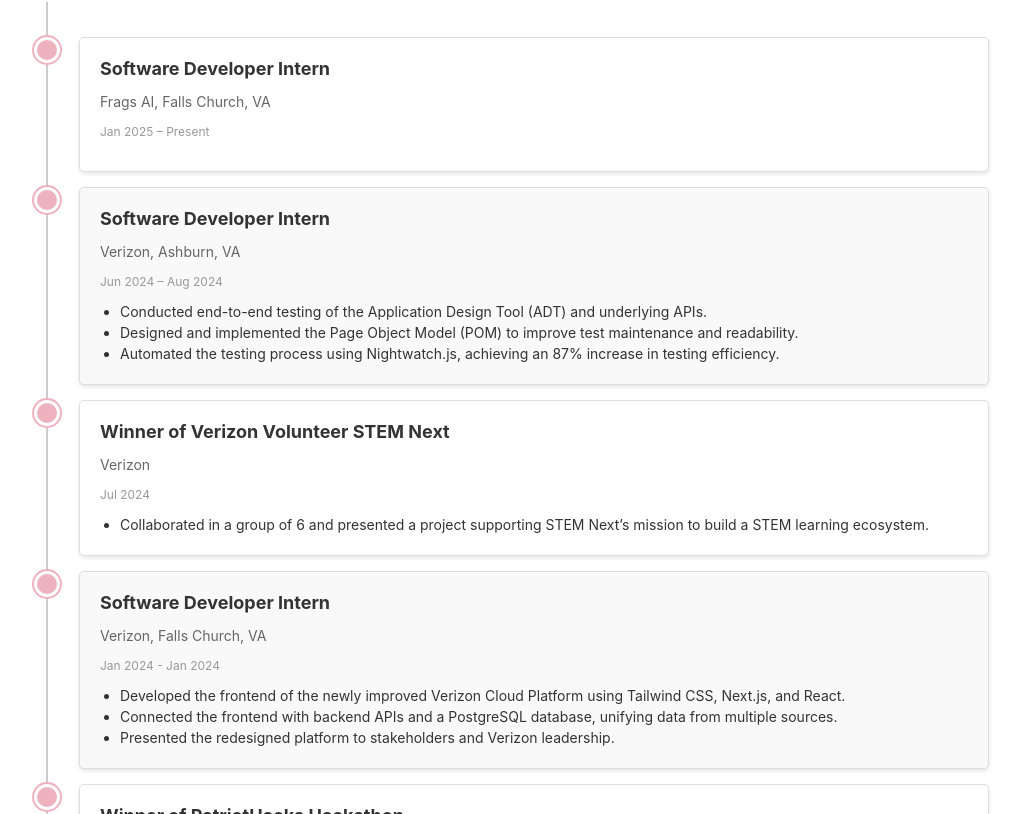
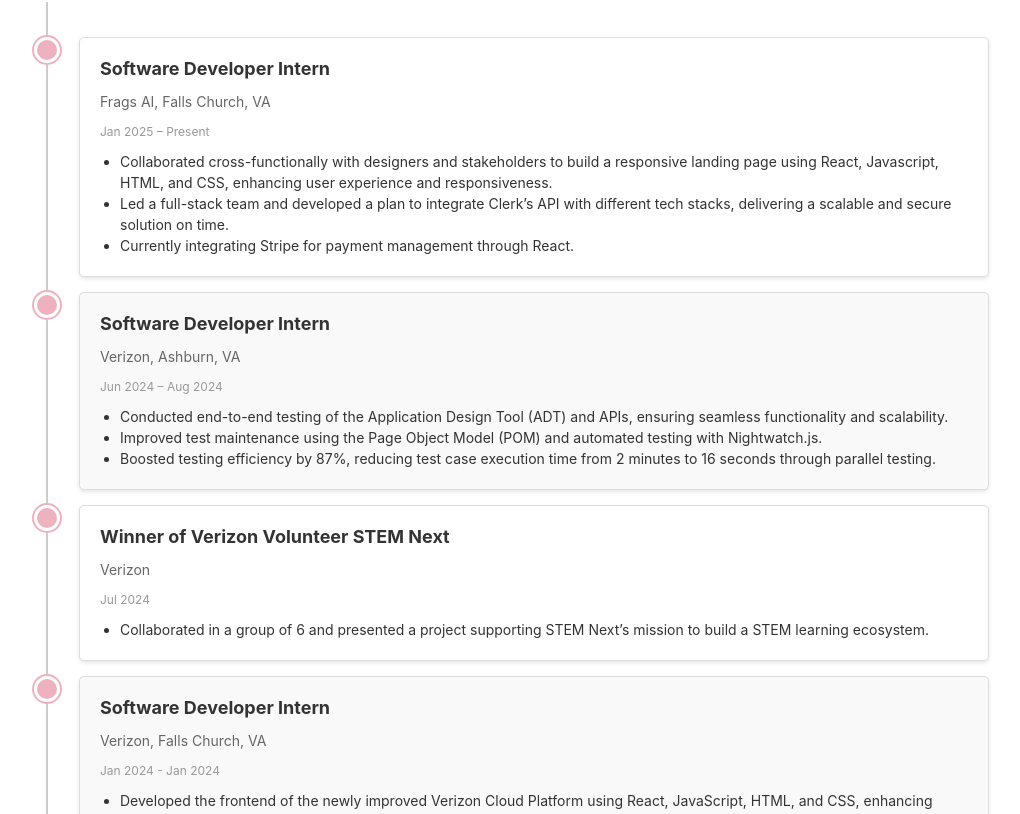
Before and after one commit to ltlely/MyPortfolio, a React (Create React App) app: page / in a window 1280 px wide. Shown: the part 1586-2400 px from the top of the page, without its empty margins (113-1133 px from the left). Built offline with nearby package versions, Linux system fonts and the light colour scheme.

Commit message:
Update Timeline.js

```diff
--- a/src/Timeline.js
+++ b/src/Timeline.js
@@ -31,7 +31,11 @@
       title: "Software Developer Intern",
       location: "Frags AI, Falls Church, VA",
       date: "Jan 2025 – Present",
-      description: [],
+      description: [
+        "Collaborated cross-functionally with designers and stakeholders to build a responsive landing page using React, Javascript, HTML, and CSS, enhancing user experience and responsiveness.",
+        "Led a full-stack team and developed a plan to integrate Clerk’s API with different tech stacks, delivering a scalable and secure solution on time.",
+        "Currently integrating Stripe for payment management through React."
+      ],
     },
     {
       category: "Experience",
@@ -39,9 +43,9 @@
       location: "Verizon, Ashburn, VA",
       date: "Jun 2024 – Aug 2024",
       description: [
-        "Conducted end-to-end testing of the Application Design Tool (ADT) and underlying APIs.",
-        "Designed and implemented the Page Object Model (POM) to improve test maintenance and readability.",
-        "Automated the testing process using Nightwatch.js, achieving an 87% increase in testing efficiency.",
+        "Conducted end-to-end testing of the Application Design Tool (ADT) and APIs, ensuring seamless functionality and scalability.",
+        "Improved test maintenance using the Page Object Model (POM) and automated testing with Nightwatch.js.",
+        "Boosted testing efficiency by 87%, reducing test case execution time from 2 minutes to 16 seconds through parallel testing.",
       ],
     },
     {
@@ -59,9 +63,9 @@
       location: "Verizon, Falls Church, VA",
       date: "Jan 2024 - Jan 2024",
       description: [
-        "Developed the frontend of the newly improved Verizon Cloud Platform using Tailwind CSS, Next.js, and React.",
-        "Connected the frontend with backend APIs and a PostgreSQL database, unifying data from multiple sources.",
-        "Presented the redesigned platform to stakeholders and Verizon leadership.",
+        "Developed the frontend of the newly improved Verizon Cloud Platform using React, JavaScript, HTML, and CSS, enhancing customer and developer experiences with a simplified UI and modernized codebase.",
+        "Presented new design to stakeholders and leadership, earning positive feedback for streamlining processes and delivering high-impact results.",
+        "Integrated the frontend with backend, unifying data from multiple sources into a single application.",
       ],
     },
     {
```
